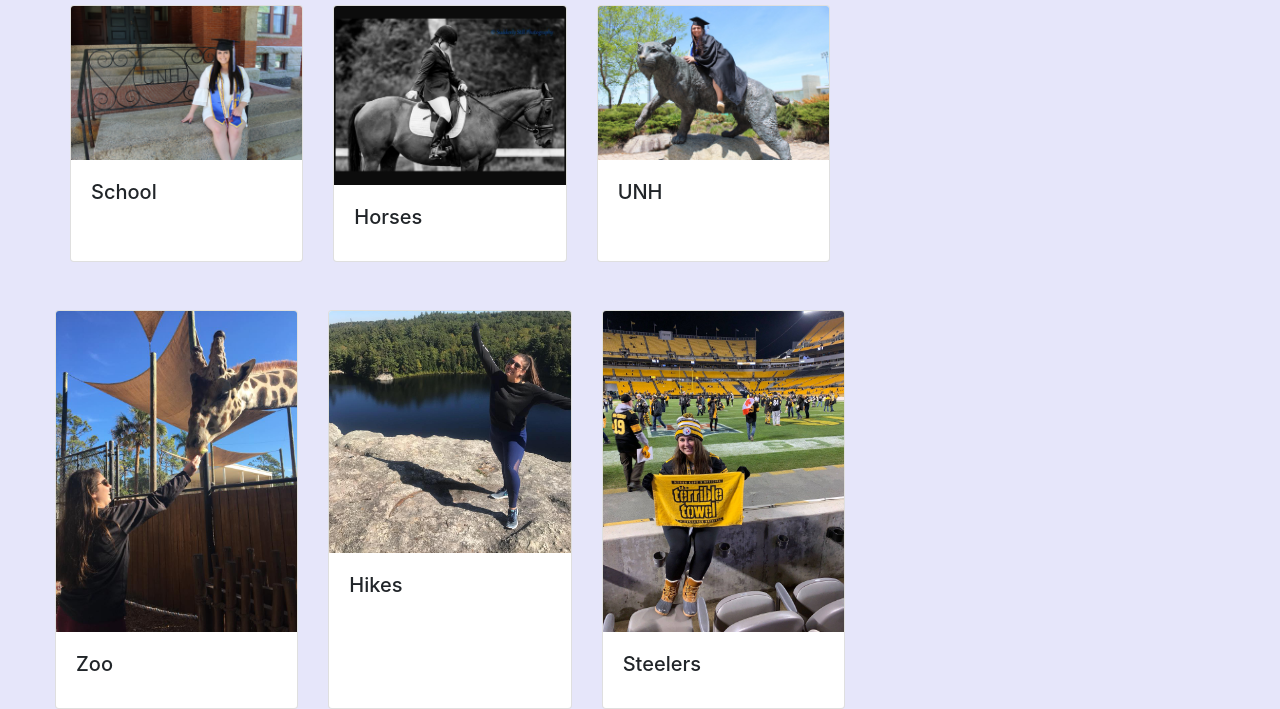
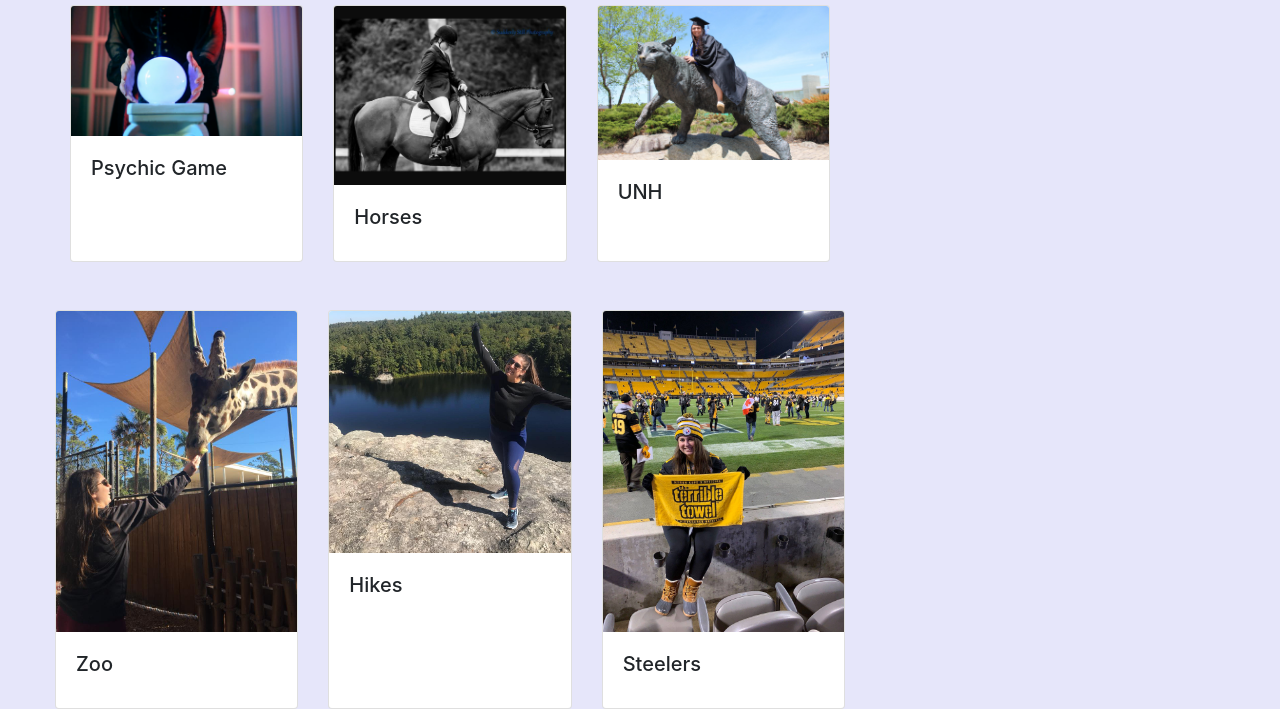
Before and after one commit to juliacassidy/Bootstrap-Portfolio, a plain HTML site: page portfolio.html in a window 1280 px wide. Shown: the part 111-820 px from the top of the page. Drawn offline with nearby package versions, Linux system fonts and the light colour scheme.

Commit message:
added new photo

```diff
--- a/portfolio.html
+++ b/portfolio.html
@@ -50,9 +50,9 @@
       <div class="row">
             <div class="card-deck">
                     <div class="card">
-                      <img src="unh.jpg" class="card-img-top" alt="unh">
+                      <img src="ball.png" class="card-img-top" alt="ball">
                       <div class="card-body">
-                        <h5 class="card-title">School</h5>
+                        <h5 class="card-title">Psychic Game</h5>
 
                       </div>
                     </div>
```
Also changed, not shown: ball.png (added).
